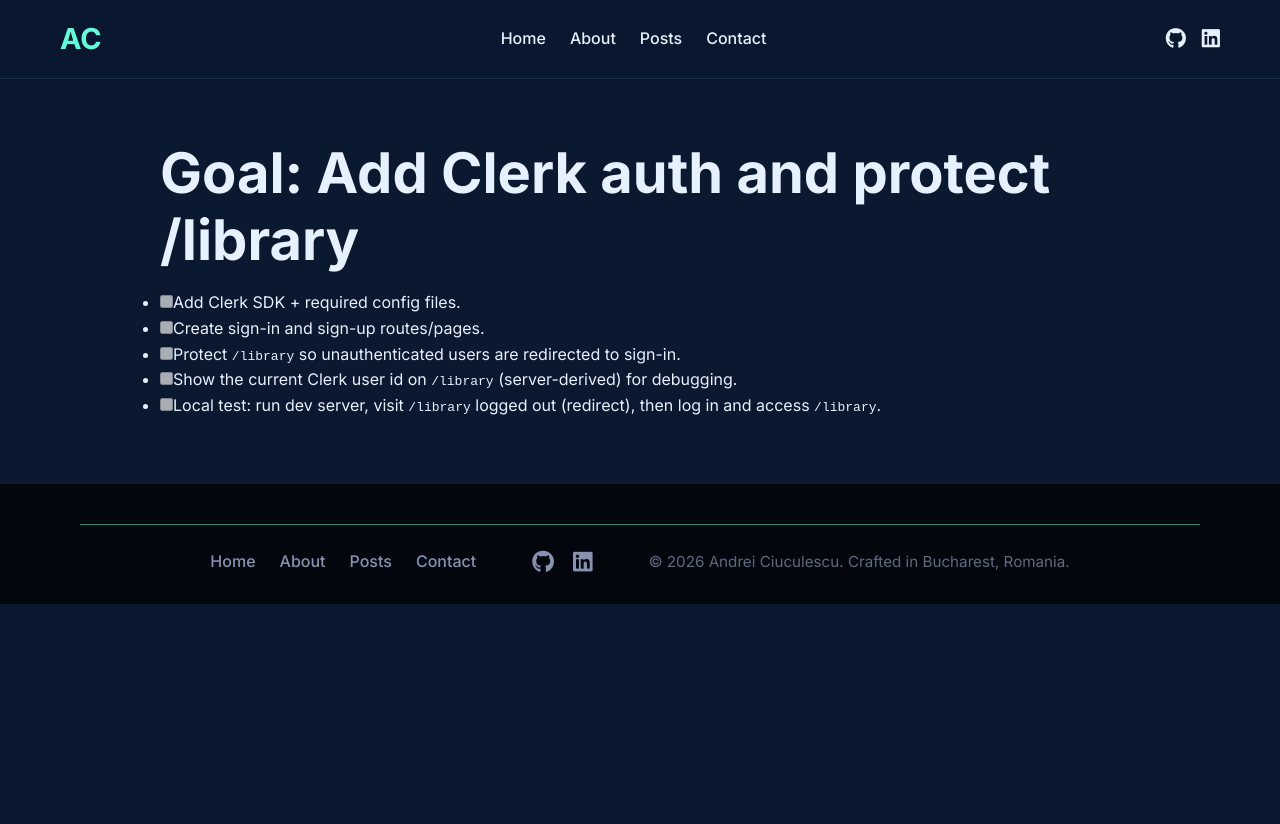
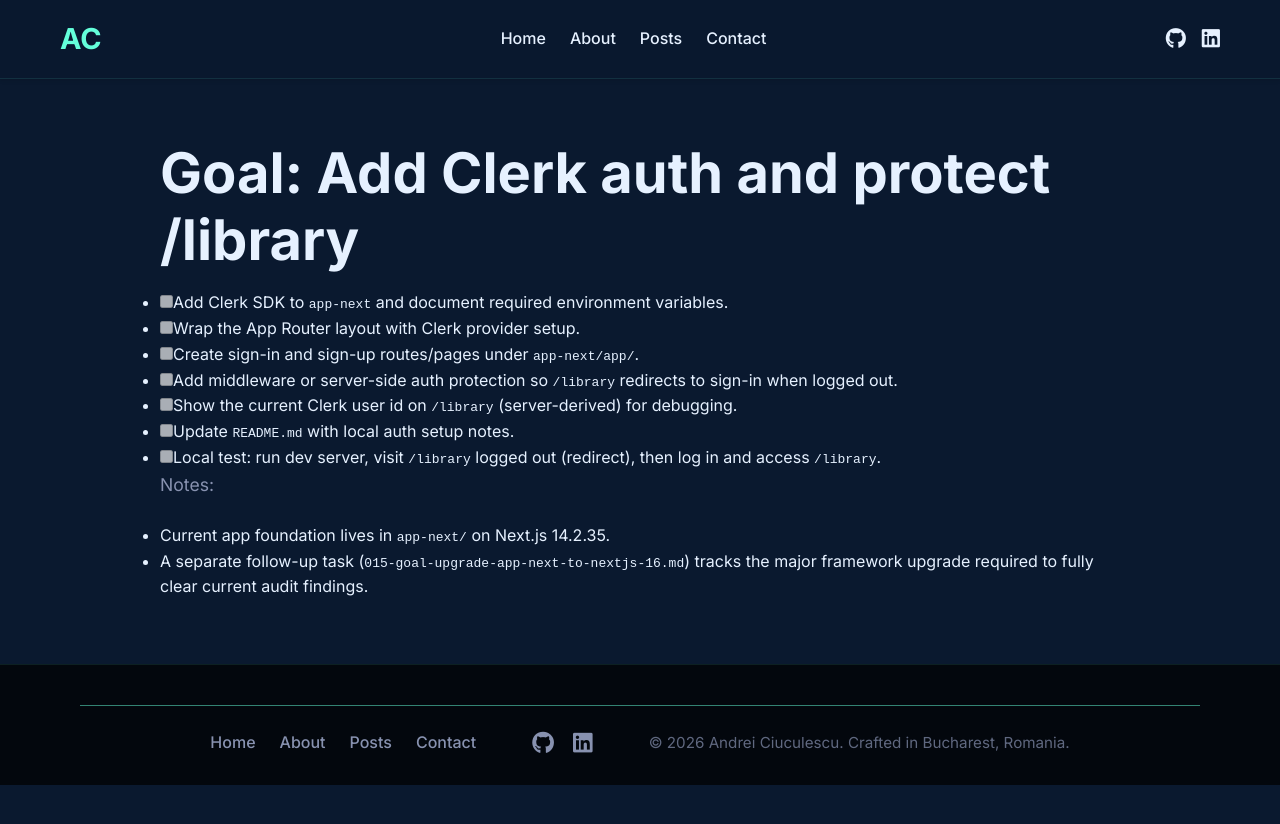
Before and after one commit to ciuc123/ciuc123.github.io, a Jekyll site: the page built from plan/tasks-tech/020-goal-add-clerk-auth-and-protect-library.md, in a window 1280 px wide. Shown: the top 824 px of the page. Built offline with Jekyll 4.4.1, drawn with Linux system fonts in a browser that asks for light colours; our own code applies the rules of GitHub Pages for plain Markdown files.

Commit message:
010 - next actions

```diff
--- a/plan/tasks-tech/020-goal-add-clerk-auth-and-protect-library.md
+++ b/plan/tasks-tech/020-goal-add-clerk-auth-and-protect-library.md
@@ -1,7 +1,13 @@
 # Goal: Add Clerk auth and protect /library
 
-- [ ] Add Clerk SDK + required config files.
-- [ ] Create sign-in and sign-up routes/pages.
-- [ ] Protect `/library` so unauthenticated users are redirected to sign-in.
+- [ ] Add Clerk SDK to `app-next` and document required environment variables.
+- [ ] Wrap the App Router layout with Clerk provider setup.
+- [ ] Create sign-in and sign-up routes/pages under `app-next/app/`.
+- [ ] Add middleware or server-side auth protection so `/library` redirects to sign-in when logged out.
 - [ ] Show the current Clerk user id on `/library` (server-derived) for debugging.
+- [ ] Update `README.md` with local auth setup notes.
 - [ ] Local test: run dev server, visit `/library` logged out (redirect), then log in and access `/library`.
+
+Notes:
+- Current app foundation lives in `app-next/` on Next.js 14.2.35.
+- A separate follow-up task (`015-goal-upgrade-app-next-to-nextjs-16.md`) tracks the major framework upgrade required to fully clear current audit findings.
```
Also changed, not shown: plan/tasks-tech/000-index.md (+9 -8 lines), plan/tasks-tech/015-goal-upgrade-app-next-to-nextjs-16.md (added, +24 -0 lines), plan/tasks-tech/020-auth-clerk.md (+3 -1 lines).
